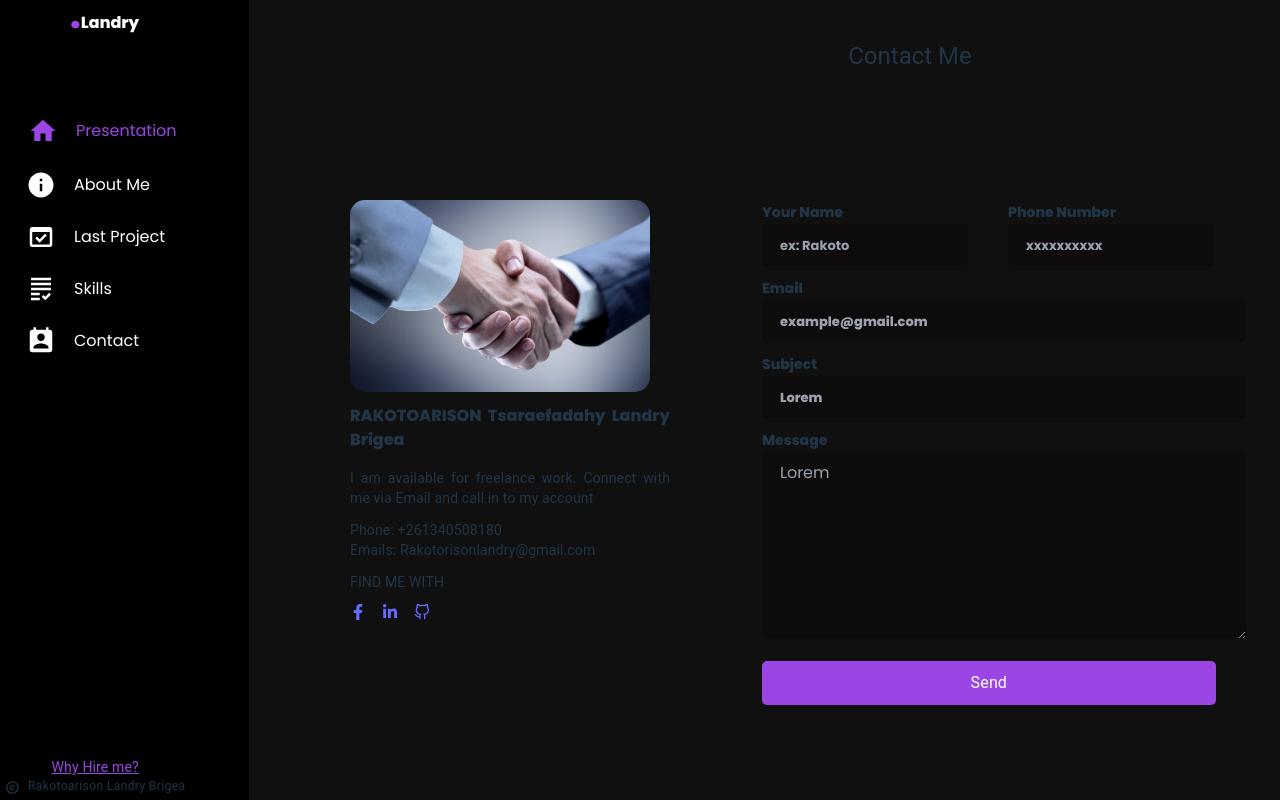
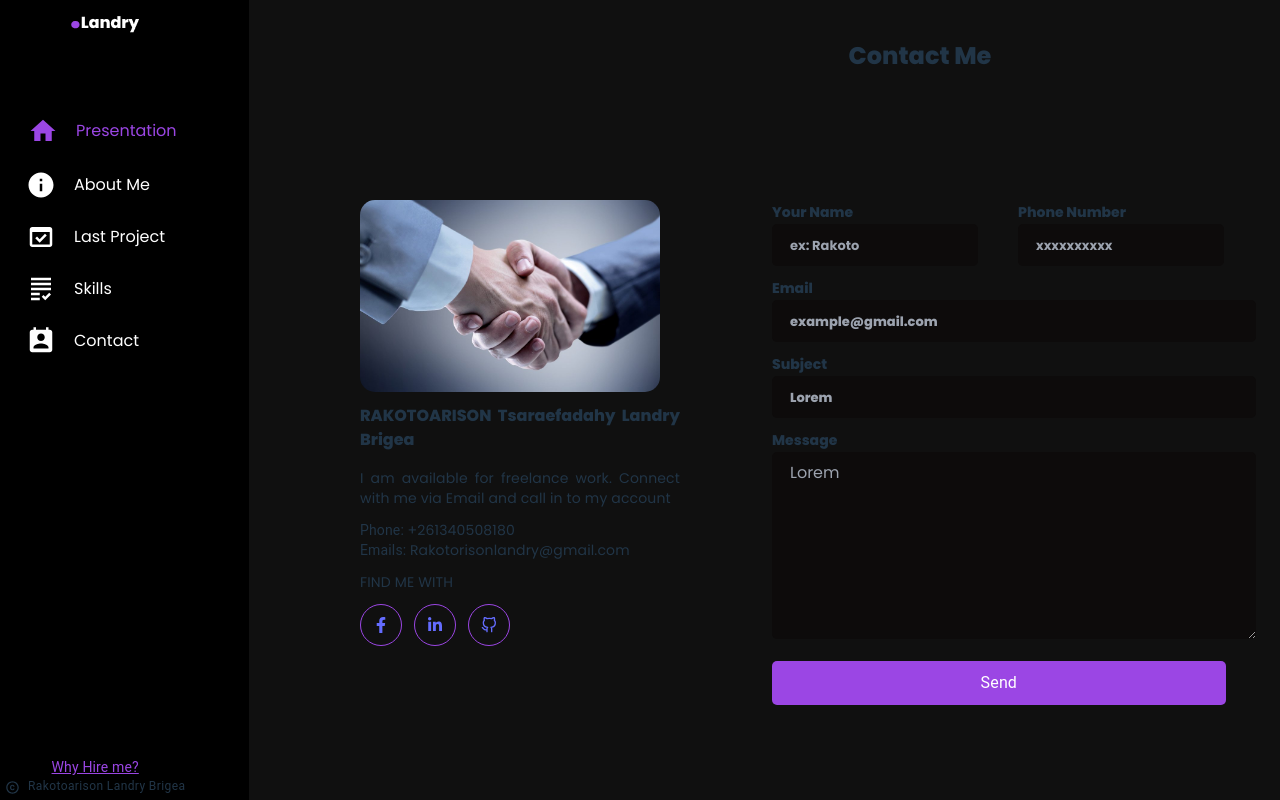
Before and after one commit to rakotoarisonlandry/Portfolio, a React (Vite) app: page /contact in a window 1280 px wide. Shown: the top 800 px of the page. Built offline with nearby package versions, Linux system fonts and the light colour scheme.

Commit message:
Contact updated

```diff
--- a/src/pages/Contact/Contact.jsx
+++ b/src/pages/Contact/Contact.jsx
@@ -9,14 +9,17 @@ import { Link } from "react-router-dom";
 import respect from "../../../public/assets/img/92f66ceb28916af6e1aeb8d5e8054f3c-1000x640.jpg";
 function Contact() {
   return (
-    <Box className="ml-[350px] h-[100vh] w-[140vh]">
+    <Box className="Contact-Container ml-[360px] h-[100vh] w-[140vh] ">
       <Container className="text-center">
-        <Typography variant="h5" className="pb-32 pt-10 font-extrabold">
+        <Typography
+          variant="h5"
+          className="Contact-Title pb-32 pt-10 font-extrabold"
+        >
           Contact Me
         </Typography>
       </Container>
-      <Box className="flex ">
-        <Box className="w-[40vh] mr-48 text-justify">
+      <Box className="flex Content-Contact">
+        <Box className="w-[40vh] mr-48 text-justify info-Contact">
           <Box className="rounded-[5px] pb-3">
             <img
               src={respect}
@@ -27,31 +30,33 @@ function Contact() {
             />
           </Box>
           <Box className="pb-4">
-            <Typography variant="Body1" className="font-extrabold ">
+            <Typography variant="Body1" className="font-extrabold typo">
               RAKOTOARISON Tsaraefadahy Landry Brigea
             </Typography>
           </Box>
-          <Typography variant="body2" className="pb-3">
-            I am available for freelance work. Connect with me via Email and
-            call in to my account
+          <Box>
+            <Typography variant="body2" className="pb-3 typo">
+              I am available for freelance work. Connect with me via Email and
+              call in to my account
+            </Typography>
+          </Box>
+          <Typography variant="body2" className="">
+            Phone: <span className="typo">+261340508180</span>
           </Typography>
           <Typography variant="body2" className="">
-            Phone: <span className="">+261340508180</span>
+            Emails: <span className="typo">Rakotorisonlandry@gmail.com</span>
           </Typography>
-          <Typography variant="body2" className="">
-            Emails: <span className="">Rakotorisonlandry@gmail.com</span>
-          </Typography>
-          <Typography variant="body2" className="pt-3 pb-3">
+          <Typography variant="body2" className="pt-3 pb-3 typo">
             FIND ME WITH
           </Typography>
-          <Box className="flex space-x-4">
-            <Link className="">
+          <Box className="flex space-x-3">
+            <Link className="border-[1px] rounded-full p-3 border-[#9b46e4] hover:bg-[#9b46e4] hover:text-[#fff]">
               <FaFacebookF />
             </Link>
-            <Link className="">
+            <Link className="border-[1px] rounded-full p-3 border-[#9b46e4] hover:bg-[#9b46e4] hover:text-[#fff]">
               <FaLinkedinIn />
             </Link>
-            <Link to="https://github.com/rakotoarisonlandry" className="">
+            <Link to="https://github.com/rakotoarisonlandry" className="border-[1px] rounded-full p-3 border-[#9b46e4] hover:bg-[#9b46e4] hover:text-[#fff]">
               <FiGithub />
             </Link>
           </Box>
```
